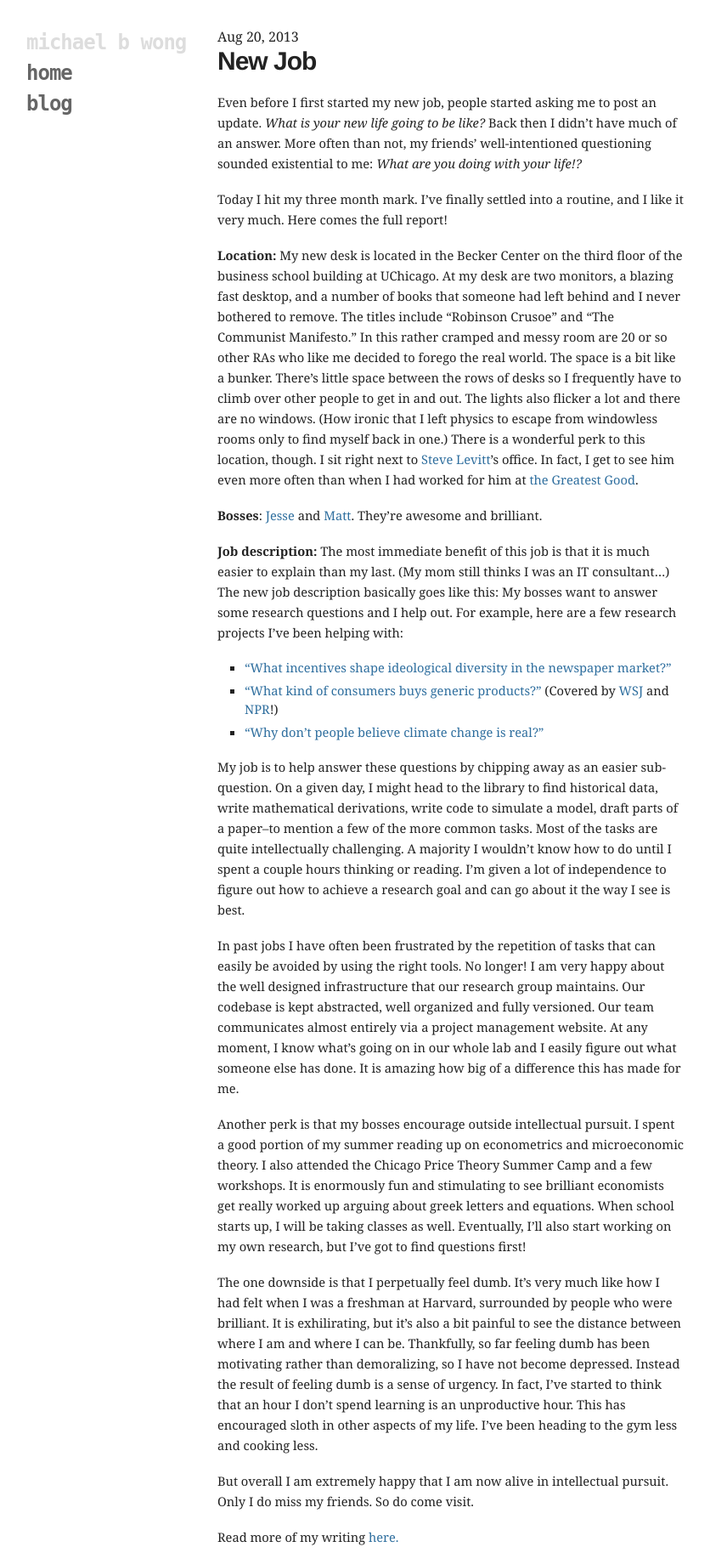
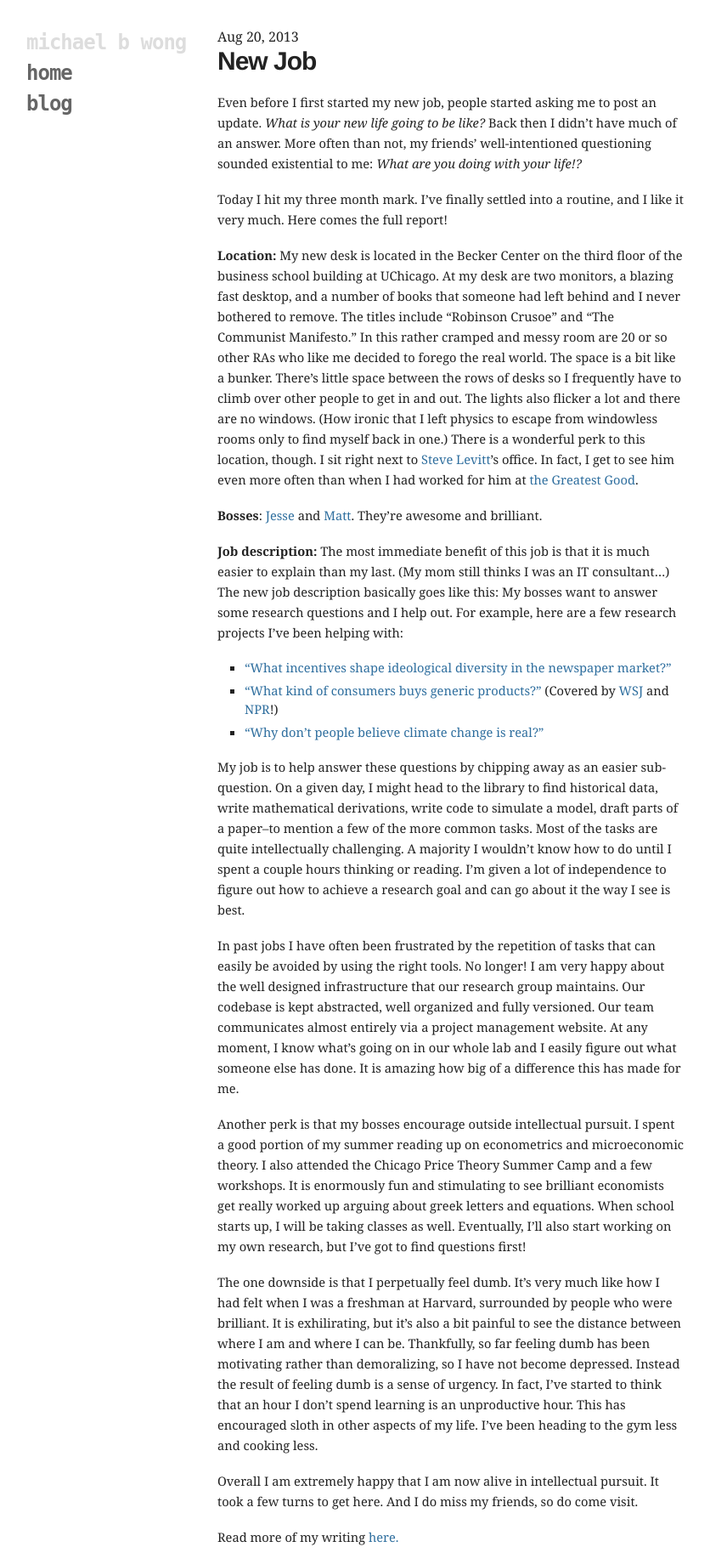
Before and after one commit to mbwong/mbwong.github.com, a Jekyll site: the page built from _posts/2013-08-20-new-job.md, in a window 1280 px wide. Shown: the whole page at 85% size, without its empty margins (94-930 px from the left). Built offline with Jekyll 4.4.1, drawn with Linux system fonts in a browser that asks for light colours.

Commit message:
Update 2013-08-20-new-job.md

```diff
--- a/_posts/2013-08-20-new-job.md
+++ b/_posts/2013-08-20-new-job.md
@@ -39,4 +39,4 @@ Another perk is that my bosses encourage outside intellectual pursuit. I spent a
 
 The one downside is that I perpetually feel dumb. It's very much like how I had felt when I was a freshman at Harvard, surrounded by people who were brilliant. It is exhilirating, but it's also a bit painful to see the distance between where I am and where I can be. Thankfully, so far feeling dumb has been motivating rather than demoralizing, so I have not become depressed. Instead the result of feeling dumb is a sense of urgency. In fact, I've started to think that an hour I don't spend learning is an unproductive hour. This has encouraged sloth in other aspects of my life. I've been heading to the gym less and cooking less.
 
-But overall I am extremely happy that I am now alive in intellectual pursuit. Only I do miss my friends. So do come visit.
+Overall I am extremely happy that I am now alive in intellectual pursuit. It took a few turns to get here. And I do miss my friends, so do come visit.
```
